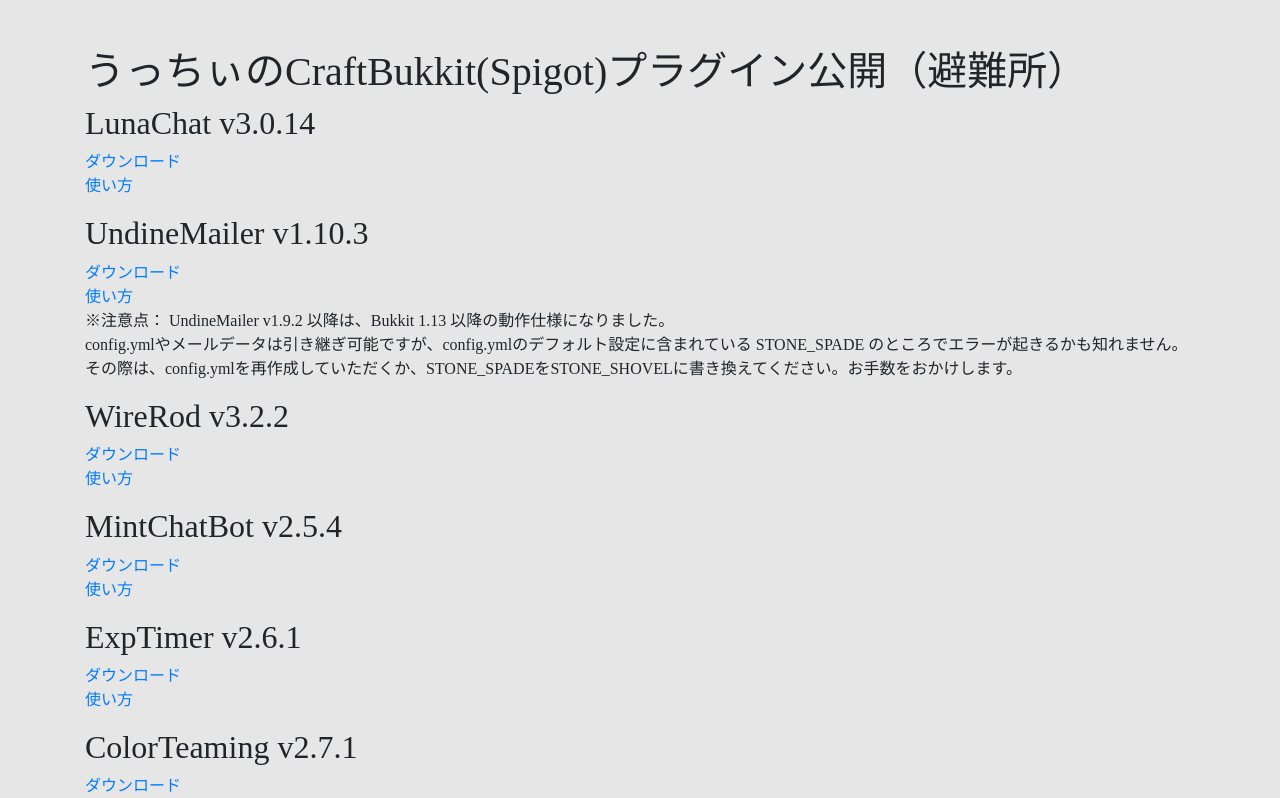
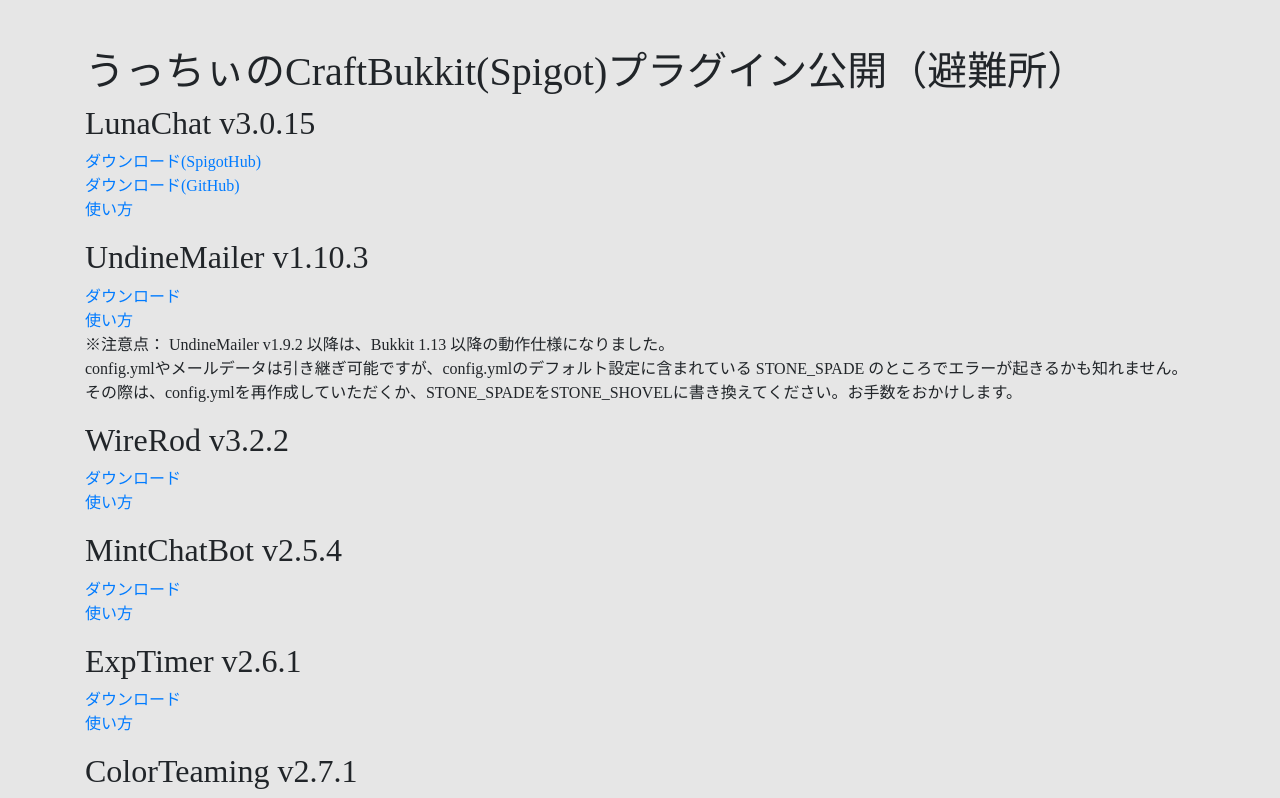
Before and after one commit to ucchyocean/BukkitPluginRelease, a plain HTML site: page index.htm in a window 1280 px wide. Shown: the top 798 px of the page. Drawn offline with Linux system fonts and the light colour scheme.

Commit message:
LunaChat v3.0.15

```diff
--- a/index.htm
+++ b/index.htm
@@ -16,9 +16,10 @@
     <main role="main">
       <div class="container">
         <h1 class="mt-5">うっちぃのCraftBukkit(Spigot)プラグイン公開（避難所）</h1>
-        <h2>LunaChat v3.0.14</h2>
+        <h2>LunaChat v3.0.15</h2>
         <p>
-        <a href="https://github.com/ucchyocean/LunaChat/releases/tag/v3.0.14">ダウンロード</a><br/>
+        <a href="https://www.spigotmc.org/resources/lunachat.82293/">ダウンロード(SpigotHub)</a><br/>
+        <a href="https://github.com/ucchyocean/LunaChat/releases/tag/v3.0.15">ダウンロード(GitHub)</a><br/>
         <a href="lunachat_usage.htm">使い方</a>
         </p>
 
```
